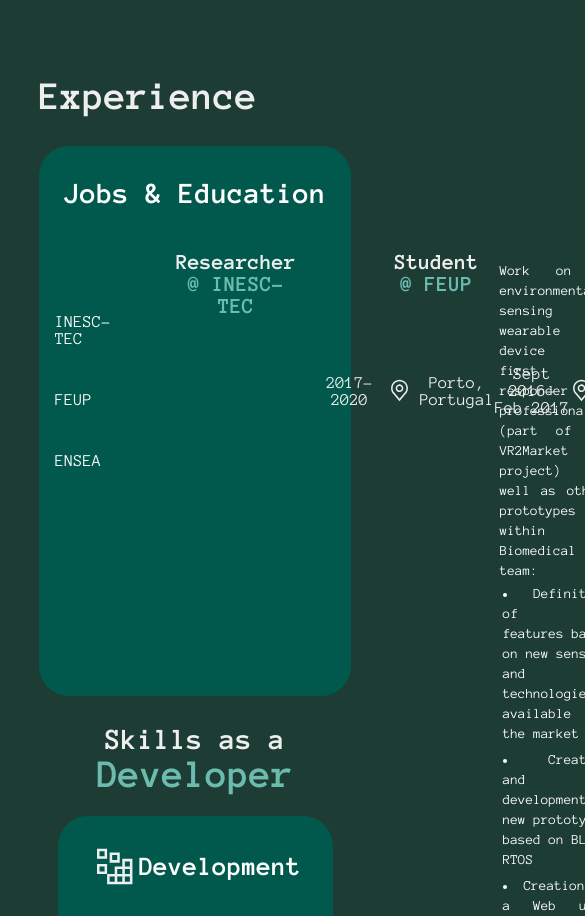
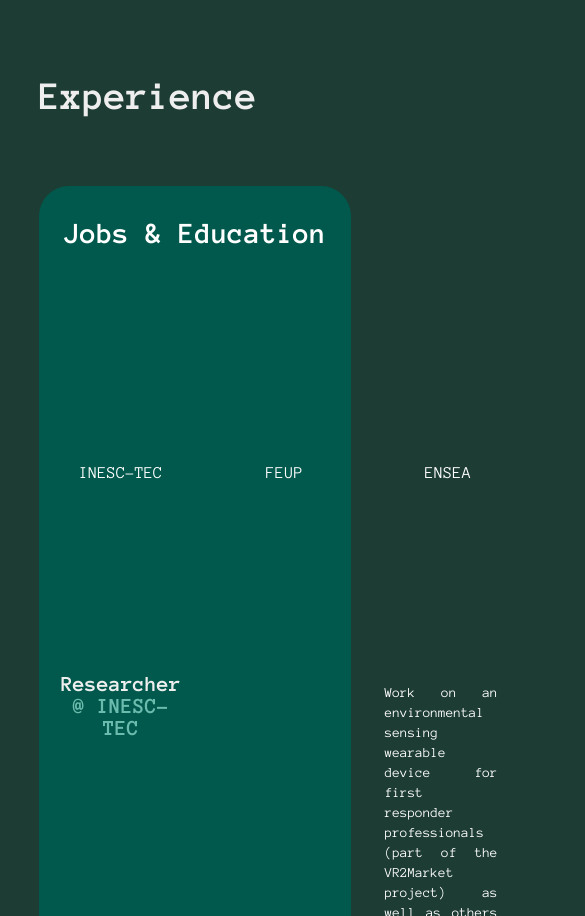
Before and after one commit to Erwan31/Portfolio-V1, a plain HTML site: page index.html in a window 390 px wide. Shown: the part 1960-2876 px from the top of the page, 585 px wide, since content can reach past the window. Drawn offline with nearby package versions, Linux system fonts and the light colour scheme; a script that the page names is missing; files whose address does not match are found by name.

Commit message:
Problem job+education solved with grid

```diff
--- a/css/about.css
+++ b/css/about.css
@@ -327,8 +327,8 @@
     .portrait-container{
         transform: scale(0.5);
         margin-left: 0px;
-        margin-top: 0px;
-        margin-bottom: 15px;
+        margin-top: 15px;
+        margin-bottom: 0px;
     }
 
     .about-portrait{
--- a/css/experience.css
+++ b/css/experience.css
@@ -196,14 +196,17 @@
     text-align: center;
 
     justify-content: center;
-    margin: auto;
+    margin: 50px 0px;
+    margin-left: auto;
+    margin-right: auto;
 }
 
 .job-edu{
     width: 100%;
     max-width: 900px;
+    min-width: 290px;
     height: auto;
-    min-height: 500px;
+    min-height: 450px;
 
     background: #00594C;
     border-radius: 30px;
@@ -235,11 +238,17 @@
 .navtab-container{
     width: auto;
     height: 100%;
+    min-height: max-content;
+    /*
     display: flex;
     align-items: center;
     justify-items: center;
 
     justify-content: space-between;
+    */
+    display: grid;
+    /*grid-template-rows: minmax(25%, 150px) 2fr;*/
+    grid-template-columns: minmax(25%, 150px) 2fr;
 
     background-color: transparent;
 }
@@ -290,9 +299,9 @@
     float: left;
     padding: 0px 12px;
     border: none;
-    width: 70%;
+    width: 95%;
     border-left: none;
-    height: 300px;
+    height: auto;
 
     display: flex;
     flex-direction: row;
@@ -375,6 +384,8 @@
     padding: 10px;
 }
 
+
+
 @media screen and (max-width: 800px){
     /*  .experience{
           height: 300vh;
@@ -385,6 +396,11 @@
       .job-edu-container{
           height: auto;
       }
+
+      .navtab-container{
+        grid-template-columns: minmax(15%, 115px) 2fr;
+      }
+
       /*
       .job-edu{
           width: 100%;
@@ -425,27 +441,6 @@
           background: transparent;
       }
 
-    .navtab-container{
-        display: flex;
-        align-items: center;
-        justify-items: center;
-
-        justify-content: space-between;
-
-        background-color: transparent;
-    }
-
-
-    /* Style the tab */
-    .tab {
-        float: left;
-        border: none;
-        background-color: transparent;
-        width: 30vw;
-        max-width: 250px;
-        height: 100%;
-    }
-
       .tab button{
           font-size: 17px;
           line-height: 17px;
@@ -468,6 +463,42 @@
       }
   }
 
+  @media screen and (max-width: 600px){
+      .navtab-container{
+        height: auto;
+        grid-template-rows: minmax(15%, 70px) 2.2fr;
+        grid-template-columns: none;
+        margin-bottom: 5vh;
+        min-width: 290px;
+      }
+
+      /* Style the tab */
+    .tab {
+        display: flex;
+        justify-items: center;
+        align-items: center;
+
+        justify-content: space-evenly;
+
+        max-width: 100%;
+    }
+
+    .tab button{
+        width: 100%;
+        height: 100%;
+
+        display: flex;
+        justify-items: center;
+        align-items: center;
+        justify-content: center;
+
+        border-radius: 20px 20px 20px 20px;
+
+        margin: 0;
+    }
+
+  }
+
   @media screen and (max-width: 450px){
       .dev-container{
           transform: scale(0.9);
```
Lines whose indentation alone changed are shown as unchanged.
